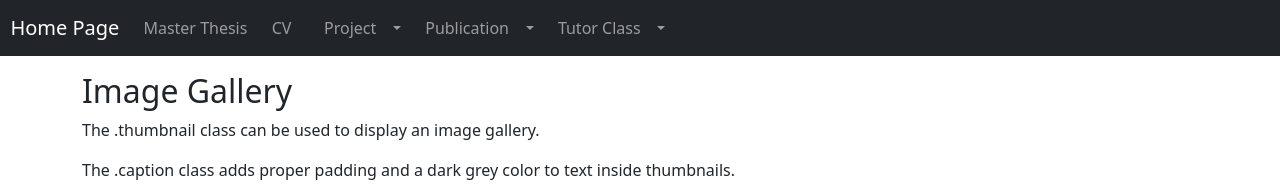
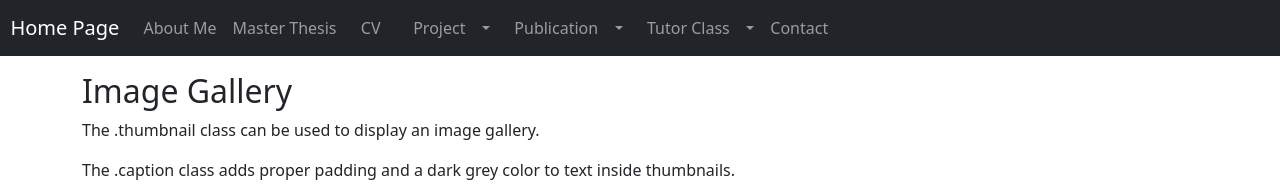
Before and after one commit to Steven-YiTseWu/Steven-YiTseWu.github.io, a plain HTML site: page teach/bootstrap/image_gallery.html in a window 1280 px wide. Shown: the top 195 px of the page. Drawn offline with nearby package versions, Linux system fonts and the light colour scheme.

Commit message:
teach : image gallery

```diff
--- a/teach/bootstrap/image_gallery.html
+++ b/teach/bootstrap/image_gallery.html
@@ -17,6 +17,13 @@
 
     <div class="collapse navbar-collapse" id="navbarsExampleDefault">
       <ul class="navbar-nav mr-auto">
+
+        <li class="nav-item active">
+          <a class="nav-link" href="#">
+            About Me
+          <span class="sr-only"></span></a>
+        </li>
+
         <li class="nav-item active">
           <a class="nav-link" href="#">
             Master Thesis
@@ -57,6 +64,13 @@
             <li><a class="dropdown-item" href="https://steven-yitsewu.github.io/teach/bootstrap/image_gallery.html">BOOTSTRAP : Image Gallery</a></li>
           </ul>
         </li>
+
+        <li class="nav-item active">
+          <a class="nav-link" href="#">
+            Contact
+          <span class="sr-only"></span></a>
+        </li>
+
       </ul>
     </div>
   </nav>
```
